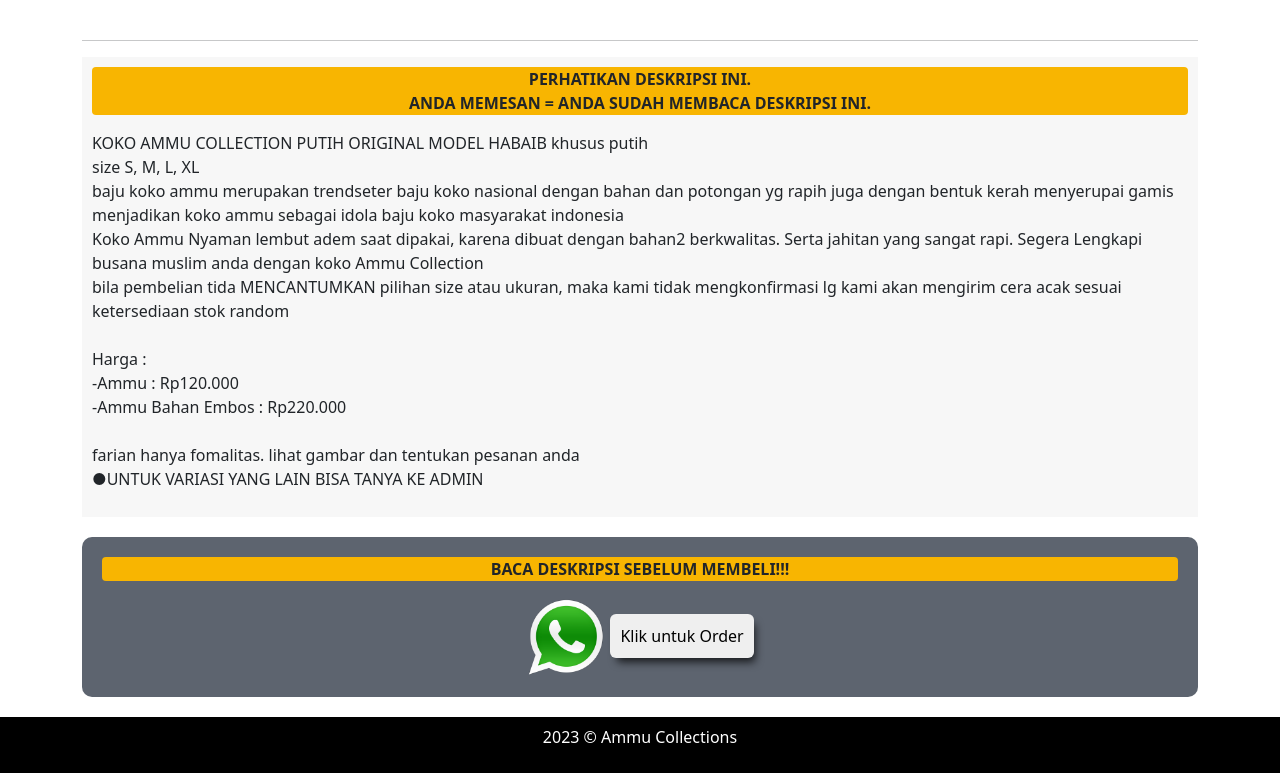
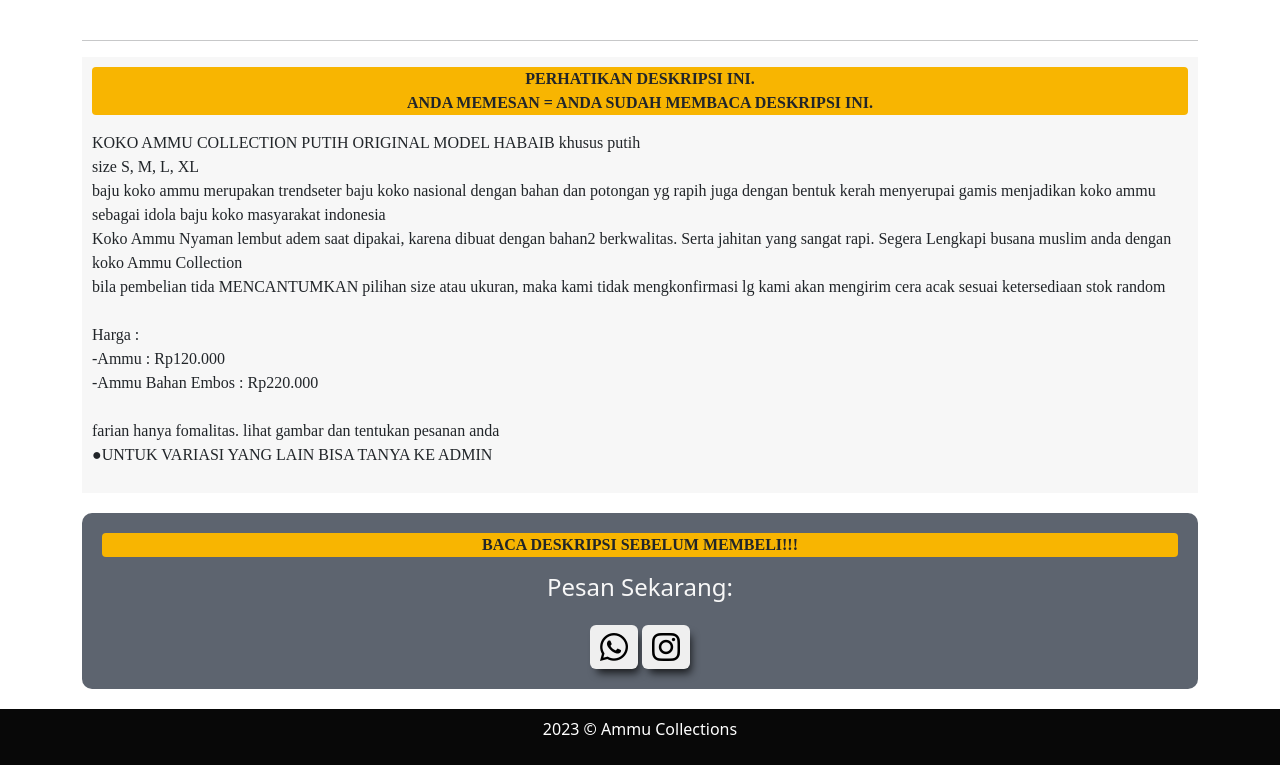
Before and after one commit to Rizalpringgandani/web-ammu-collection, a plain HTML site: page index.html in a window 1280 px wide. Shown: the part 1666-2439 px from the top of the page. Drawn offline with Linux system fonts and the light colour scheme.

Commit message:
Add files via upload

```diff
--- a/index.html
+++ b/index.html
@@ -11,9 +11,8 @@
     <!-- google font -->
     <link rel="preconnect" href="https://fonts.googleapis.com">
     <link rel="preconnect" href="https://fonts.gstatic.com" crossorigin>
-    <link href="/your-path-to-fontawesome/css/fontawesome.css" rel="stylesheet">
-  <link href="/your-path-to-fontawesome/css/brands.css" rel="stylesheet">
-  <link href="/your-path-to-fontawesome/css/solid.css" rel="stylesheet">
+
+  <link href="https://cdnjs.cloudflare.com/ajax/libs/font-awesome/6.4.0/css/all.min.css" rel="stylesheet">
   </head>
   <body>
     <div class="container">
@@ -24,7 +23,7 @@
       <div class="teks-toko"  >
         <h1>Ammu Collections</h1>
         <h6>Berkualitas</h6>
-        <a href="#order">klik untuk deskripsi produk</a>
+        <a href="#deskripsi">klik untuk deskripsi produk</a>
       </div>
 <hr>
       <div id="carouselExampleCaptions" class="carousel slide" data-bs-ride="false">
@@ -94,7 +93,7 @@
       <br><hr>
 
       <div class="deskripsi-produk">
-        <p class="peringatan">PERHATIKAN DESKRIPSI INI.
+        <p id="deskripsi" class="peringatan">PERHATIKAN DESKRIPSI INI.
           <br>
           ANDA MEMESAN = ANDA SUDAH MEMBACA DESKRIPSI INI. </p>
         <p>KOKO AMMU COLLECTION PUTIH ORIGINAL MODEL HABAIB  khusus putih
@@ -127,8 +126,9 @@
 
       <div class="button">
         <p id="order" class="peringatan ">BACA DESKRIPSI SEBELUM MEMBELI!!!</p>
-        <img class="img-wa" src="assets/img/btn-wa.png"  alt="...">
-        <button type="button" class="conten-button" onclick="redirwa()">Klik untuk Order</button>
+        <h4>Pesan Sekarang:</h4>
+        <button type="button" class="conten-button" onclick="redirwa()" ><i class="fa-brands fa-whatsapp fa-2xl"></i></button>
+        <button type="button" class="conten-button" onclick="redirig()" ><i class="fa-brands fa-instagram fa-2xl"></i></button>
 
       </div>
 
@@ -146,7 +146,10 @@
   </script>
   <script>
   function redirwa(){
-    window.location.href= "https://wa.me/+6282123524785"
+    window.location.href= "https://wa.me/+628815133966"
+  }
+  function redirig(){
+    window.location.href= "https://instagram.com/ammu_collections_official?igshid=MzNlNGNkZWQ4Mg=="
   }
 </script>
 </html>
--- a/style.css
+++ b/style.css
@@ -42,6 +42,7 @@
 }
 .dekripsi{
     font-size: 10px;
+    font-family: 'Playfair Display',serif;
 }
 .button{
     align-items: center;
@@ -71,6 +72,7 @@
 .deskripsi-produk{
     background-color: #f7f7f7;
     padding: 10px;
+    font-family: 'Playfair Display',serif;
 }
 
 .peringatan{
@@ -78,7 +80,7 @@
     text-align: center;
     border-radius: 4px;
     font-weight: bolder;
-
+    font-family: 'Playfair Display',serif;
 }
 
 .btn-wa{
@@ -94,6 +96,9 @@
     height: auto;
 
 }
+h4{
+    color: #f7f7f7;
+}
 .btn-konten{
     position: relative;
     width: 80px;
@@ -107,7 +112,7 @@
 footer{
     text-align: center;
     height: auto;
-    background-color: black;
+    background-color: #080808;
     color: white;
     margin-top: 20px;
     padding: 8px;
```
